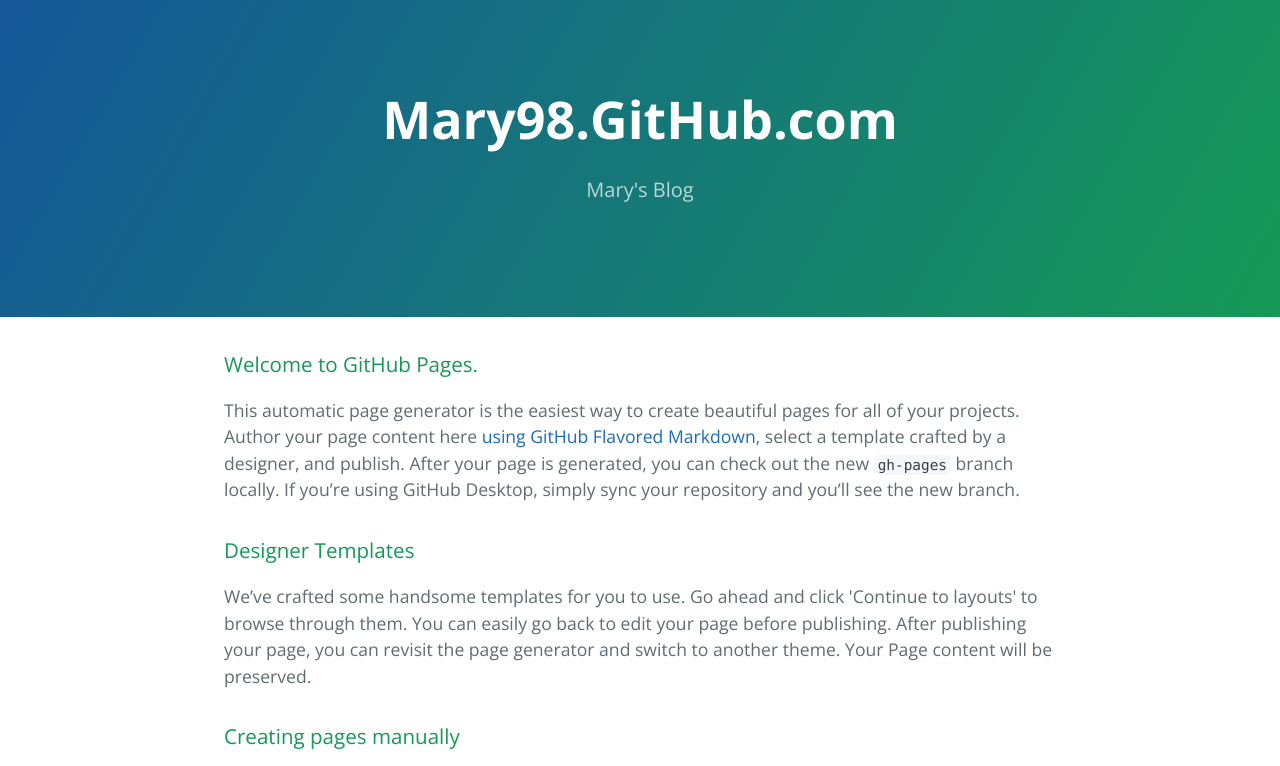
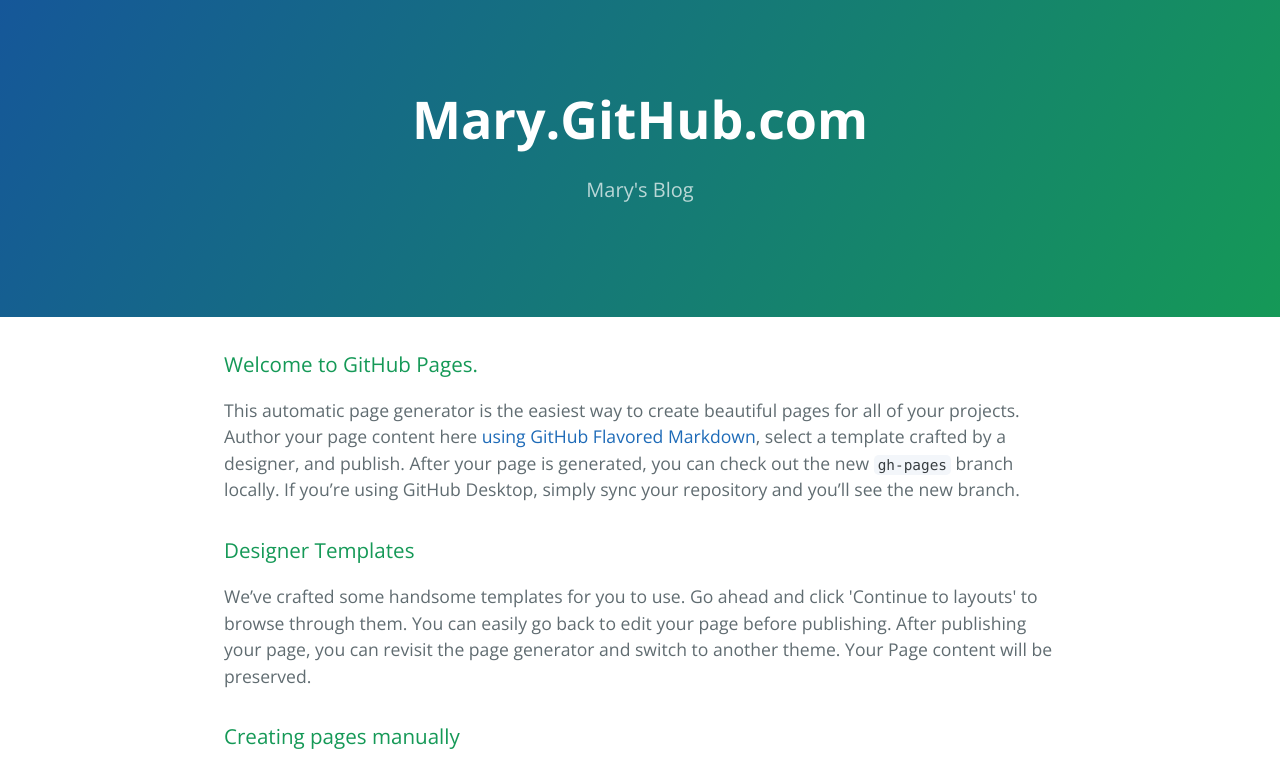
Before and after one commit to Mary98/mary98.github.com, a plain HTML site: page index.html in a window 1280 px wide. Shown: the top 766 px of the page. Drawn offline with nearby package versions, Linux system fonts and the light colour scheme.

Commit message:
修改了index.xml

```diff
--- a/index.html
+++ b/index.html
@@ -11,7 +11,7 @@
   </head>
   <body>
     <section class="page-header">
-      <h1 class="project-name">Mary98.GitHub.com</h1>
+      <h1 class="project-name">Mary.GitHub.com</h1>
       <h2 class="project-tagline">Mary&#39;s Blog</h2>
     </section>
 
```
